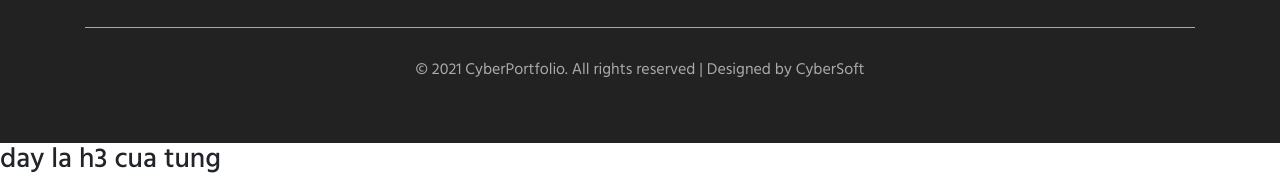
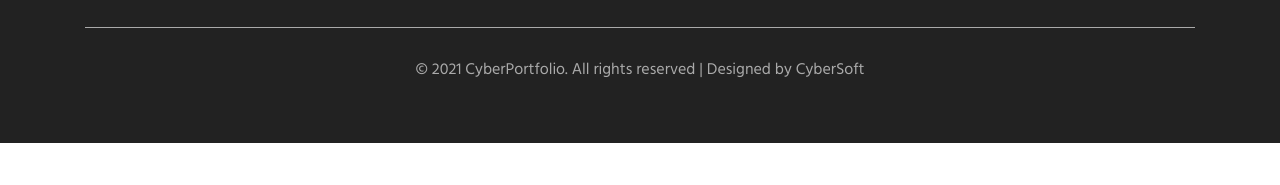
Before and after one commit to minhtruyen98/bc32_portfolio, a plain HTML site: page index.html in a window 1280 px wide. Shown: the part 3333-3518 px from the top of the page. After the commit the page ends 3476 px from the top, so only its background shows below. Drawn offline with nearby package versions, Linux system fonts and the light colour scheme.

Commit message:
delete change

```diff
--- a/index.html
+++ b/index.html
@@ -356,7 +356,6 @@
             <p class="footer__copyright">© 2021 CyberPortfolio. All rights reserved | Designed by <a href="#">CyberSoft</a></p>
         </div>
     </footer>
-    <h3>day la h3 cua tung</h3>
     <!-- Optional JavaScript -->
     <!-- jQuery first, then Popper.js, then Bootstrap JS -->
     <script src="https://code.jquery.com/jquery-3.3.1.slim.min.js"
```
